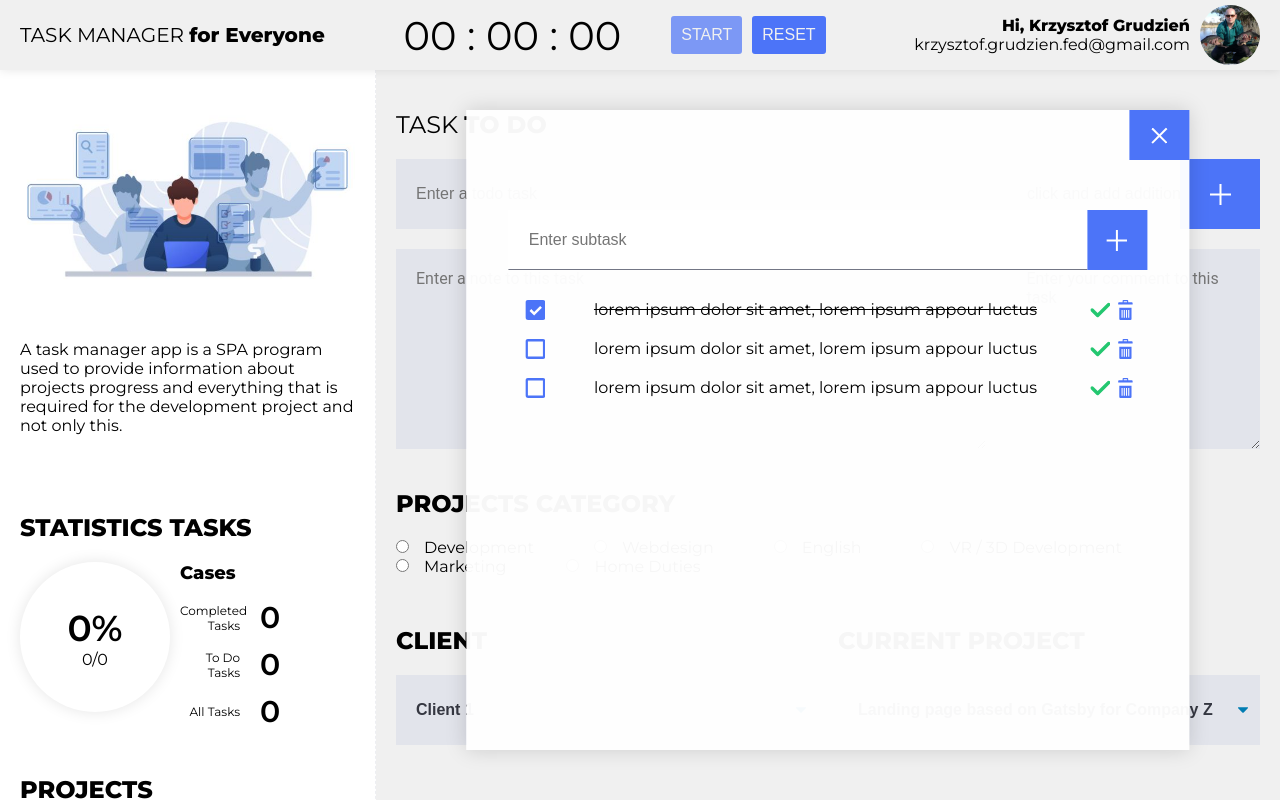
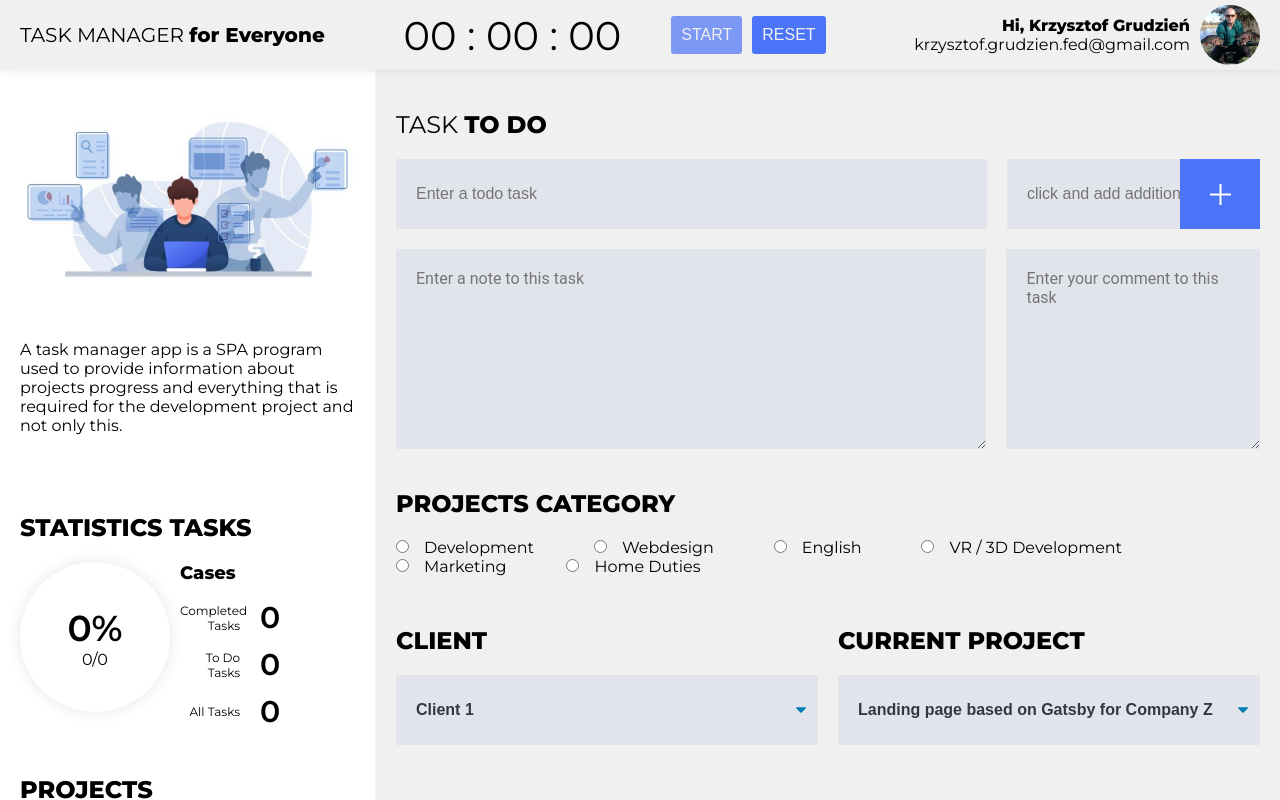
Before and after one commit to KrzysztofGrudzien/React-To-Do-App, a React (Create React App) app: page / in a window 1280 px wide. Shown: the top 800 px of the page. Built offline with nearby package versions, Linux system fonts and the light colour scheme.

Commit message:
add temporary comment in order to hide particular functionalities

```diff
--- a/src/components/Form/Form.js
+++ b/src/components/Form/Form.js
@@ -96,7 +96,7 @@ const Form = ({
 
   return (
     <form className="todo-form">
-      <div className="todo-subtasks-wrapper">
+      {/* <div className="todo-subtasks-wrapper">
         <button className="todo-subtask-close" />
         <div className="todo-subtask-wrapper">
           <input
@@ -133,6 +133,7 @@ const Form = ({
           </li>
         </ul>
       </div>
+      */}
       <h2 className="todo-form-title">
         TASK <b>TO DO</b>
       </h2>
```
